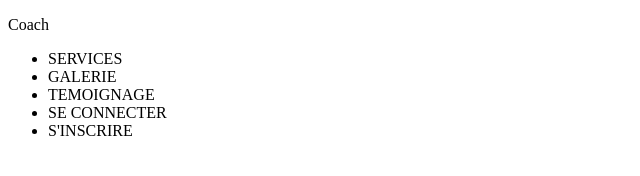
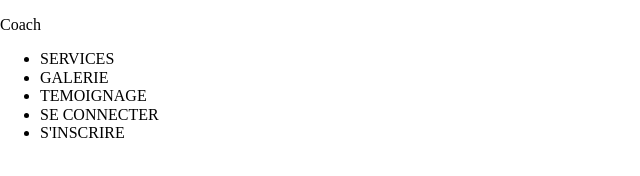
Before and after one commit to sia220/Site-vitrine-Coach, a website: page index.html in a window 1280 px wide. Shown: the whole page, without its empty margins (0-640 px from the left). Drawn offline with nearby package versions, Linux system fonts and the light colour scheme.

Commit message:
Ajout commande pour utilisation dep normalize

```diff
--- a/style.css
+++ b/style.css
@@ -1,3 +1,5 @@
+@import 'normalize.css';
+
 * {
     box-sizing: border-box;
 }
```
